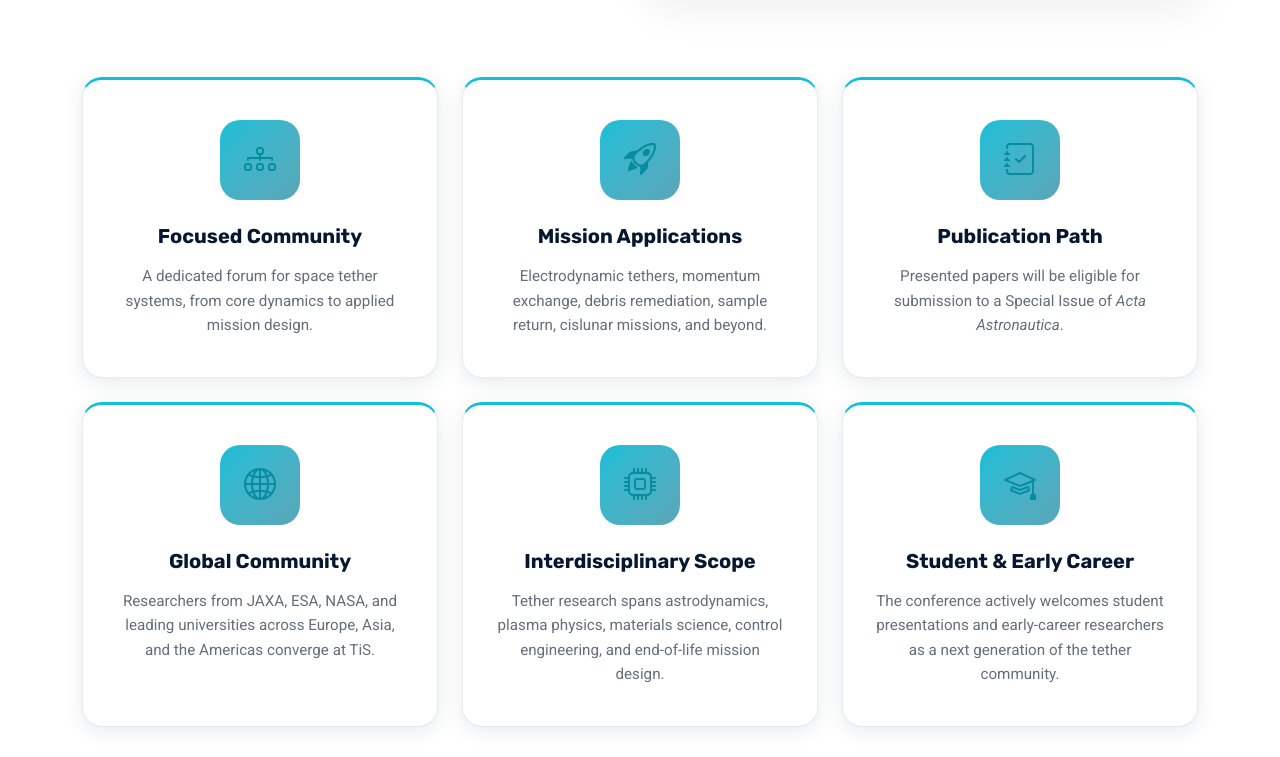
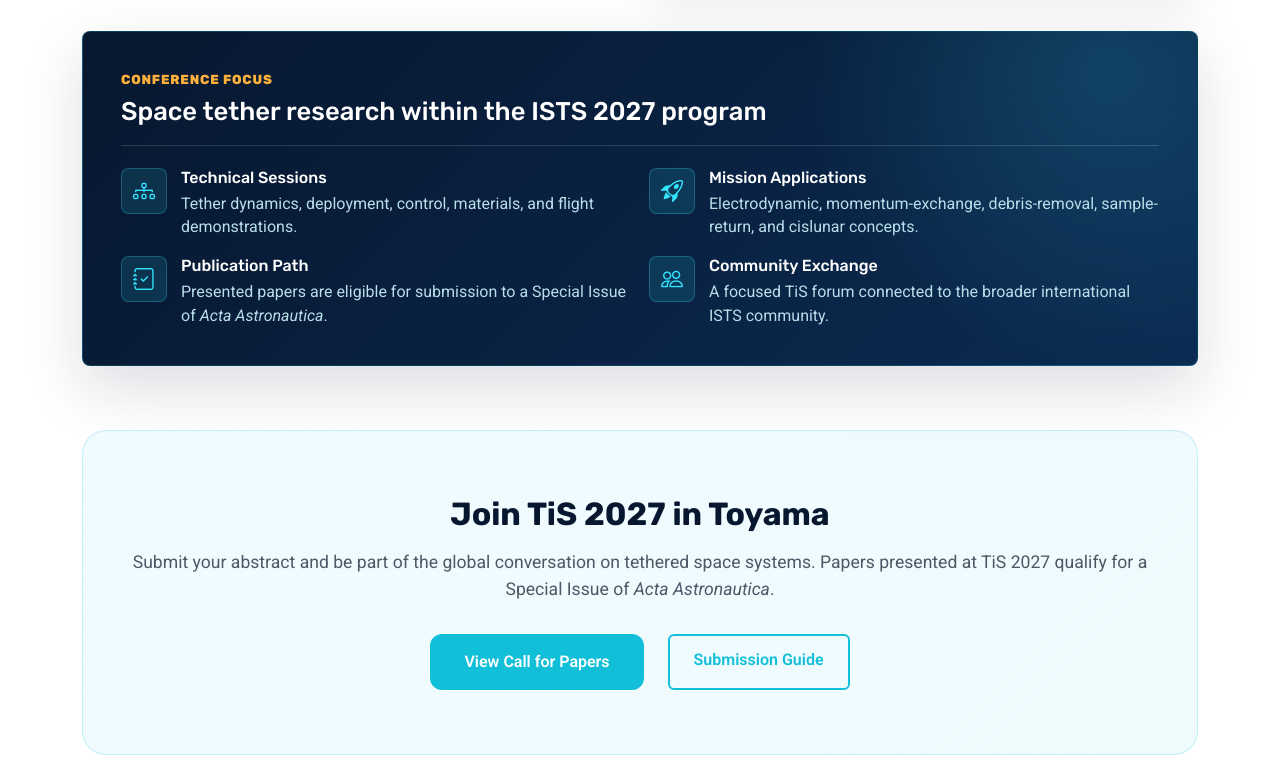
Before and after one commit to Saja8/TiSWeb, a plain HTML site: page index.html in a window 1280 px wide. Shown: the part 1520-2277 px from the top of the page. Drawn offline with Linux system fonts and the light colour scheme.

Commit message:
Refine hero satellite and conference focus

```diff
--- a/assets/scss/tis2027.scss
+++ b/assets/scss/tis2027.scss
@@ -114,19 +114,9 @@
   position: relative;
 }
 
-.tis-hero::before {
-  background: url("../img/tis/tethered-satellite-hero.png") right -80px top 145px / min(80vw, 1120px) auto no-repeat;
-  content: "";
-  inset: 0;
-  opacity: 0.9;
-  pointer-events: none;
-  position: absolute;
-  z-index: 0;
-}
-
 .tis-hero::after {
   background:
-    linear-gradient(90deg, rgba(7, 23, 47, 0.97) 0%, rgba(7, 23, 47, 0.92) 40%, rgba(7, 23, 47, 0.46) 66%, rgba(7, 23, 47, 0.58) 100%),
+    linear-gradient(90deg, rgba(7, 23, 47, 0.97) 0%, rgba(7, 23, 47, 0.9) 40%, rgba(7, 23, 47, 0.36) 66%, rgba(7, 23, 47, 0.46) 100%),
     linear-gradient(180deg, rgba(7, 23, 47, 0.2), rgba(7, 23, 47, 0.88));
   content: "";
   inset: 0;
@@ -138,6 +128,17 @@
 .tis-hero > .container {
   position: relative;
   z-index: 1;
+}
+
+.hero-satellite-art {
+  max-width: none;
+  opacity: 0.92;
+  pointer-events: none;
+  position: absolute;
+  right: 22px;
+  top: 142px;
+  width: min(72vw, 980px);
+  z-index: 0;
 }
 
 .tis-hero .hero-kicker {
@@ -245,14 +246,15 @@
     width: 100%;
   }
 
-  .tis-hero::before {
-    background-position: center bottom 16px;
-    background-size: 850px auto;
-    opacity: 0.34;
+  .tis-hero::after {
+    background: linear-gradient(180deg, rgba(7, 23, 47, 0.76) 0%, rgba(7, 23, 47, 0.93) 42%, rgba(7, 23, 47, 0.88) 100%);
   }
 
-  .tis-hero::after {
-    background: linear-gradient(180deg, rgba(7, 23, 47, 0.94), rgba(7, 23, 47, 0.88));
+  .hero-satellite-art {
+    opacity: 0.72;
+    right: 20px;
+    top: 70px;
+    width: 620px;
   }
 }
 
@@ -407,6 +409,80 @@
   box-shadow: 0 20px 60px rgba(7, 23, 47, 0.18);
 }
 
+.conference-focus {
+  background:
+    radial-gradient(circle at 92% 12%, rgba(53, 228, 255, 0.15), transparent 28%),
+    linear-gradient(135deg, #07172f, #0b2b52);
+  border: 1px solid rgba(18, 191, 216, 0.22);
+  border-radius: 8px;
+  box-shadow: 0 22px 60px rgba(7, 23, 47, 0.14);
+  color: #d8f7ff;
+  margin-top: 34px;
+  padding: clamp(24px, 4vw, 38px);
+}
+
+.focus-heading {
+  border-bottom: 1px solid rgba(216, 247, 255, 0.16);
+  margin-bottom: 22px;
+  padding-bottom: 18px;
+}
+
+.focus-heading span {
+  color: #ffb13b;
+  display: block;
+  font-family: var(--heading-font);
+  font-size: 0.82rem;
+  font-weight: 800;
+  letter-spacing: 0.06em;
+  margin-bottom: 6px;
+  text-transform: uppercase;
+}
+
+.focus-heading h3 {
+  color: #ffffff;
+  font-size: clamp(1.35rem, 2vw, 2rem);
+  margin: 0;
+}
+
+.focus-grid {
+  display: grid;
+  gap: 18px;
+  grid-template-columns: repeat(2, minmax(0, 1fr));
+}
+
+.focus-item {
+  align-items: flex-start;
+  display: flex;
+  gap: 14px;
+  min-width: 0;
+}
+
+.focus-item i {
+  align-items: center;
+  background: rgba(53, 228, 255, 0.12);
+  border: 1px solid rgba(53, 228, 255, 0.26);
+  border-radius: 8px;
+  color: #35e4ff;
+  display: inline-flex;
+  flex: 0 0 auto;
+  font-size: 22px;
+  height: 46px;
+  justify-content: center;
+  width: 46px;
+}
+
+.focus-item h4 {
+  color: #ffffff;
+  font-size: 1rem;
+  margin: 0 0 5px;
+}
+
+.focus-item p {
+  color: #b9deea;
+  line-height: 1.45;
+  margin: 0;
+}
+
 @media (max-width: 1199px) {
   .tis-page .btn-getstarted {
     display: none;
@@ -440,6 +516,19 @@
   .committee-card,
   .info-card {
     padding: 22px;
+  }
+
+  .conference-focus {
+    margin-top: 26px;
+    padding: 22px;
+  }
+
+  .focus-grid {
+    grid-template-columns: 1fr;
+  }
+
+  .focus-item {
+    gap: 12px;
   }
 }
 
@@ -627,21 +716,6 @@
   border-top: 4px solid #12bfd8;
 }
 
-/* Feature cards (About) */
-.about .feature-card {
-  border-top: 3px solid #12bfd8;
-  transition: transform 0.25s ease, box-shadow 0.25s ease;
-}
-
-.about .feature-card:hover {
-  transform: translateY(-5px);
-  box-shadow: 0 20px 50px rgba(7, 23, 47, 0.12);
-}
-
-.about .feature-card .feature-icon {
-  color: #068ca0;
-}
-
 /* Technical Committee member list */
 .tc-list {
   list-style: none;
--- a/index.html
+++ b/index.html
@@ -71,6 +71,7 @@
   <main class="main">
 
     <section id="hero" class="hero section tis-hero">
+      <img class="hero-satellite-art" src="assets/img/tis/tethered-satellite-hero.png" alt="" aria-hidden="true">
       <div class="container" data-aos="fade-up" data-aos-delay="100">
         <div class="row align-items-center gy-5">
           <div class="col-lg-7 col-xl-6" data-aos="fade-right" data-aos-delay="200">
@@ -156,49 +157,27 @@
           </div>
         </div>
 
-        <div class="features-grid">
-          <div class="row g-4">
-            <div class="col-lg-4 col-md-6" data-aos="fade-up" data-aos-delay="200">
-              <div class="feature-card">
-                <div class="feature-icon"><i class="bi bi-diagram-3"></i></div>
-                <h4>Focused Community</h4>
-                <p>A dedicated forum for space tether systems, from core dynamics to applied mission design.</p>
-              </div>
+        <div class="conference-focus" data-aos="fade-up" data-aos-delay="150">
+          <div class="focus-heading">
+            <span>Conference Focus</span>
+            <h3>Space tether research within the ISTS 2027 program</h3>
+          </div>
+          <div class="focus-grid">
+            <div class="focus-item">
+              <i class="bi bi-diagram-3"></i>
+              <div><h4>Technical Sessions</h4><p>Tether dynamics, deployment, control, materials, and flight demonstrations.</p></div>
             </div>
-            <div class="col-lg-4 col-md-6" data-aos="fade-up" data-aos-delay="300">
-              <div class="feature-card">
-                <div class="feature-icon"><i class="bi bi-rocket-takeoff"></i></div>
-                <h4>Mission Applications</h4>
-                <p>Electrodynamic tethers, momentum exchange, debris remediation, sample return, cislunar missions, and beyond.</p>
-              </div>
+            <div class="focus-item">
+              <i class="bi bi-rocket-takeoff"></i>
+              <div><h4>Mission Applications</h4><p>Electrodynamic, momentum-exchange, debris-removal, sample-return, and cislunar concepts.</p></div>
             </div>
-            <div class="col-lg-4 col-md-6" data-aos="fade-up" data-aos-delay="400">
-              <div class="feature-card">
-                <div class="feature-icon"><i class="bi bi-journal-check"></i></div>
-                <h4>Publication Path</h4>
-                <p>Presented papers will be eligible for submission to a Special Issue of <em>Acta Astronautica</em>.</p>
-              </div>
+            <div class="focus-item">
+              <i class="bi bi-journal-check"></i>
+              <div><h4>Publication Path</h4><p>Presented papers are eligible for submission to a Special Issue of <em>Acta Astronautica</em>.</p></div>
             </div>
-            <div class="col-lg-4 col-md-6" data-aos="fade-up" data-aos-delay="500">
-              <div class="feature-card">
-                <div class="feature-icon"><i class="bi bi-globe2"></i></div>
-                <h4>Global Community</h4>
-                <p>Researchers from JAXA, ESA, NASA, and leading universities across Europe, Asia, and the Americas converge at TiS.</p>
-              </div>
-            </div>
-            <div class="col-lg-4 col-md-6" data-aos="fade-up" data-aos-delay="600">
-              <div class="feature-card">
-                <div class="feature-icon"><i class="bi bi-cpu"></i></div>
-                <h4>Interdisciplinary Scope</h4>
-                <p>Tether research spans astrodynamics, plasma physics, materials science, control engineering, and end-of-life mission design.</p>
-              </div>
-            </div>
-            <div class="col-lg-4 col-md-6" data-aos="fade-up" data-aos-delay="700">
-              <div class="feature-card">
-                <div class="feature-icon"><i class="bi bi-mortarboard"></i></div>
-                <h4>Student &amp; Early Career</h4>
-                <p>The conference actively welcomes student presentations and early-career researchers as a next generation of the tether community.</p>
-              </div>
+            <div class="focus-item">
+              <i class="bi bi-people"></i>
+              <div><h4>Community Exchange</h4><p>A focused TiS forum connected to the broader international ISTS community.</p></div>
             </div>
           </div>
         </div>
```
Also changed, not shown: assets/css/tis2027.css.
